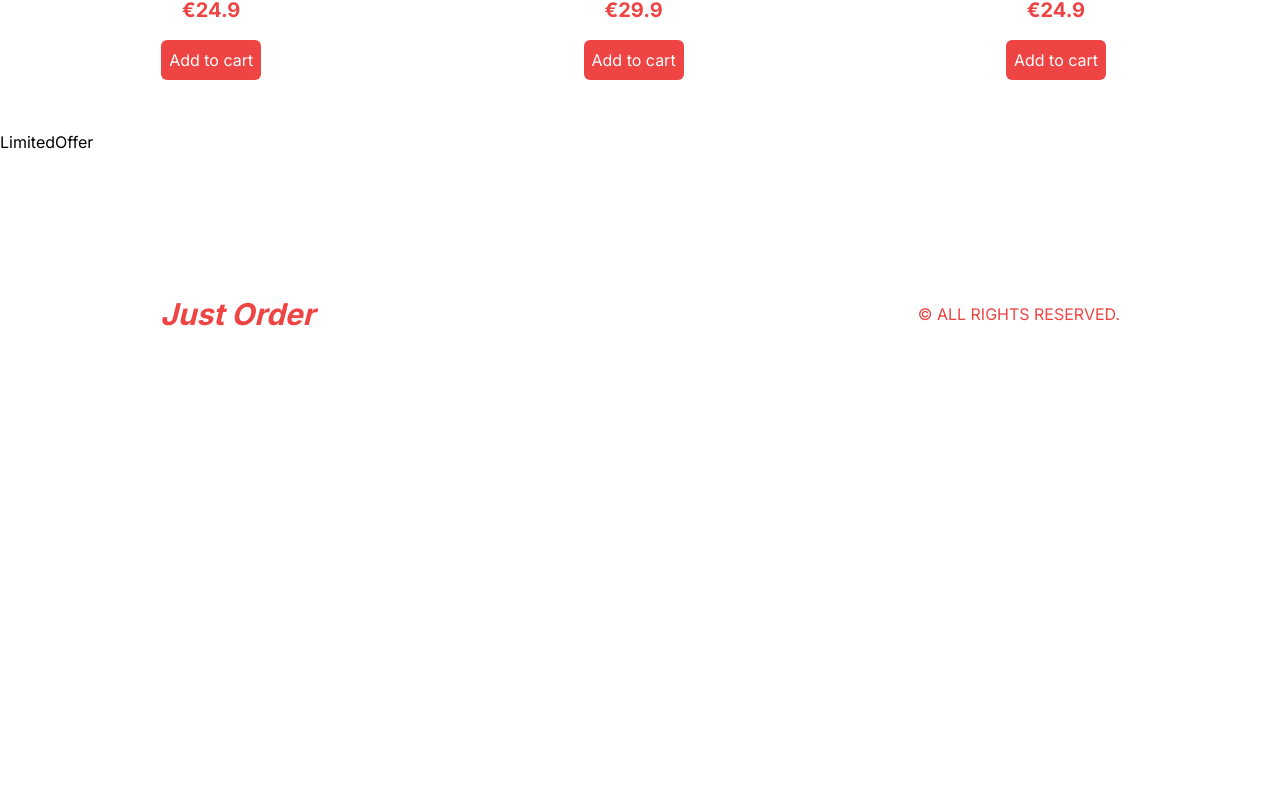
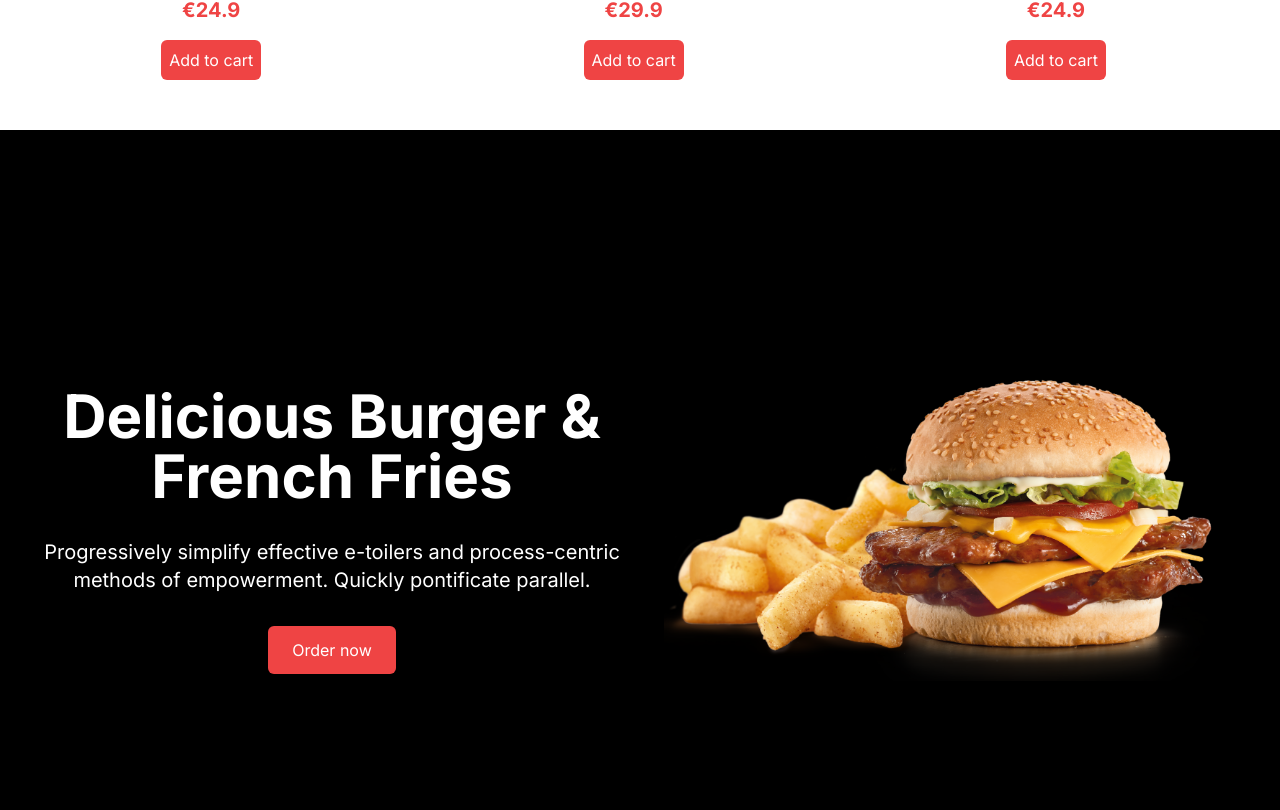
Before and after one commit to federico-init/restaurant-nextjs, a Next.js app: page / in a window 1280 px wide. Shown: the part 1390-2200 px from the top of the page. Before the commit the page ends 1864 px from the top, so only its background shows below. Built offline with nearby package versions, Linux system fonts and the light colour scheme.

Commit message:
chore: limited offer section

```diff
--- a/src/app/globals.css
+++ b/src/app/globals.css
@@ -2,7 +2,7 @@
 @tailwind components;
 @tailwind utilities;
 
-* {
+body {
   --sb-track-color: #ffffff;
   --sb-thumb-color: #ef4444;
   --sb-size: 10px;
@@ -12,14 +12,15 @@
 
 *::-webkit-scrollbar {
   width: var(--sb-size);
+  height: var(--sb-size);
 }
 
 *::-webkit-scrollbar-track {
   background: var(--sb-track-color);
-  border-radius: 10px;
+  border-radius: 2px;
 }
 
 *::-webkit-scrollbar-thumb {
   background: var(--sb-thumb-color);
-  border-radius: 10px;
+  border-radius: 2px;
 }
--- a/src/components/LimitedOffer.tsx
+++ b/src/components/LimitedOffer.tsx
@@ -1,5 +1,32 @@
+import Image from "next/image";
+
 const LimitedOffer = () => {
-  return <div>LimitedOffer</div>;
+  return (
+    <div className="bg-black h-screen flex flex-col md:flex-row">
+      {/* TEXT CONTAINER */}
+      <div className="flex-1 flex flex-col justify-center items-center text-center gap-8 p-6">
+        <h1 className="text-white text-5xl font-bold xl:text-6xl">
+          Delicious Burger & French Fries
+        </h1>
+        <p className="text-white xl:text-xl">
+          Progressively simplify effective e-toilers and process-centric methods
+          of empowerment. Quickly pontificate parallel.
+        </p>
+        <button className="bg-red-500 text-white rounded-md py-3 px-6">
+          Order now
+        </button>
+      </div>
+      {/* IMAGE CONTAINER */}
+      <div className="flex-1 w-full relative">
+        <Image
+          src="/offerProduct.png"
+          alt="limited offer"
+          fill
+          className="object-contain"
+        />
+      </div>
+    </div>
+  );
 };
 
 export default LimitedOffer;
```
